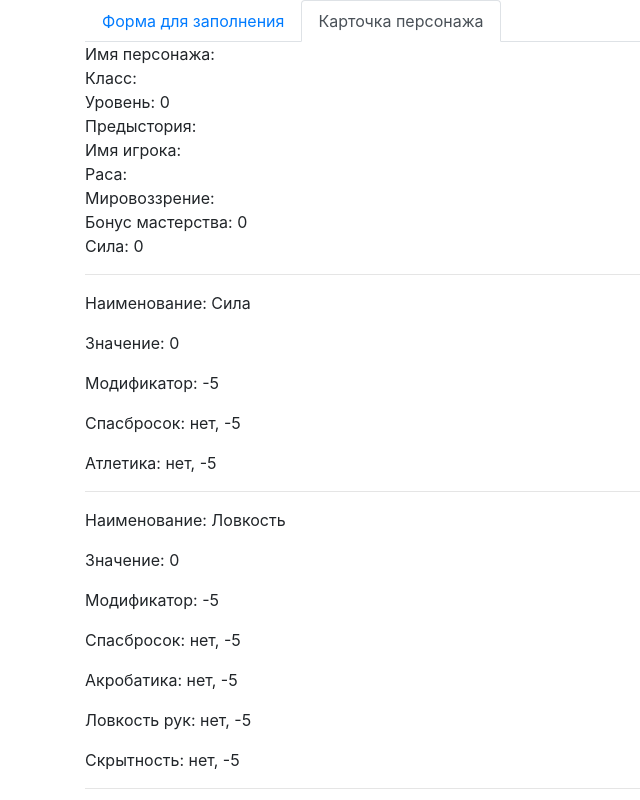
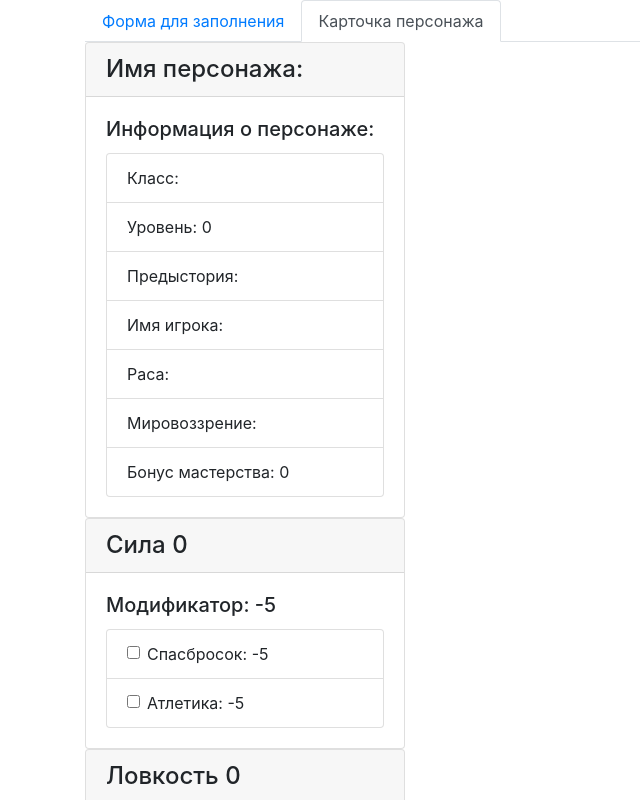
Before and after one commit to dashastik/dnd, a React (Create React App) app: page / in a window 1280 px wide. Both pictures are taken after a click on the tab "Карточка персонажа". Shown: the top 800 px of the page, without its empty margins (0-640 px from the left). Built offline with nearby package versions, Linux system fonts and the light colour scheme.

Commit message:
components refactored with bootstrap

```diff
--- a/src/Attribute.js
+++ b/src/Attribute.js
@@ -1,5 +1,6 @@
-import React, { Component } from "react";
-import { connect } from "react-redux";
+import React, { Component } from 'react'
+import { connect } from 'react-redux'
+import { Card, ListGroup, ListGroupItem, Form } from 'react-bootstrap';
 
 
 class Attribute extends Component {
@@ -12,19 +13,34 @@ class Attribute extends Component {
         const list = this.props.list
 
         return (
-            <div>
-                <p>Наименование: {this.props.label}</p>
-                <p>Значение: {paramValue} </p>
-                <p>Мoдификатор: {mod} </p>
-                <p>Спасбросок: {isSave ? "да" : "нет"}, {saveValue}</p>
-                <div>
-                    {list.map((item, i) => {
-                        const isCurrent = this.props[item.stateKey]
-                        const currentValue = isCurrent ? mod + masteryBonus : mod
-                        return <p key={i}>{item.label}: {isCurrent ? "да" : "нет"}, {currentValue}</p>
-                    })}
-                </div>
-            </div>
+            <Card style={{ width: '20rem' }}>
+                <Card.Header as="h4">{this.props.label} {paramValue}</Card.Header>
+                <Card.Body>
+                    <Card.Title as="h5"> Мoдификатор: {mod}</Card.Title>
+                    <ListGroup>
+                        <ListGroupItem>
+                            <Form.Check
+                                label={"Спасбросок: " + saveValue}
+                                type="checkbox"
+                                checked={isSave}
+                                readOnly
+                            />
+                        </ListGroupItem>
+                        {list.map((item, i) => {
+                            const isCurrent = this.props[item.stateKey]
+                            const currentValue = isCurrent ? mod + masteryBonus : mod
+                            return <ListGroupItem key={i}>
+                                <Form.Check
+                                    label={item.label + ": " + currentValue}
+                                    type="checkbox"
+                                    checked={isCurrent}
+                                    readOnly
+                                />
+                            </ListGroupItem>
+                        })}
+                    </ListGroup>
+                </Card.Body>
+            </Card>
         )
     }
 }
--- a/src/CardCharacter.js
+++ b/src/CardCharacter.js
@@ -1,49 +1,51 @@
 import React, { Component } from "react";
 import { connect } from "react-redux";
 import Attribute from './Attribute';
+import { Card, ListGroupItem } from "react-bootstrap";
+import { ListGroup } from "react-bootstrap";
 
 class CardCharacter extends Component {
 
     render() {
-        console.log(this.props);
-
         return (
             <div>
-                <div>
-                    Имя персонажа: {this.props.characterName}
-                </div>
-                <div>
+                <Card style={{ width: '20rem' }}>
+                    <Card.Header as="h4">Имя персонажа: {this.props.characterName}</Card.Header>
+                    <Card.Body>
+                        <Card.Title  as="h5">Информация о персонаже:</Card.Title>
+                        <ListGroup>
+                            <ListGroupItem>
                             Класс: {this.props.class}
-                </div>
-                <div>
+                            </ListGroupItem>
+                            <ListGroupItem>
                             Уровень: {this.props.level}
-                </div>
-                <div>
+                            </ListGroupItem>
+                            <ListGroupItem>
                             Предыстория: {this.props.background}
-                </div>
-                <div>
+                            </ListGroupItem>
+                            <ListGroupItem>
                             Имя игрока: {this.props.playerName}
-                </div>
-                <div>
+                            </ListGroupItem>
+                            <ListGroupItem>
                             Раса: {this.props.race}
-                </div>
-                <div>
+                            </ListGroupItem>
+                            <ListGroupItem>
                             Мировоззрение: {this.props.ideology}
-                </div>
-                <div>
+                            </ListGroupItem>
+                            <ListGroupItem>
                             Бонус мастерства: {this.props.masteryBonus}
-                </div>
-                <div>
-                    Сила: {this.props.strength}
-                </div>
-                <hr />
+                            </ListGroupItem>
+                        </ListGroup>
+                    </Card.Body>
+                </Card>
+
                 <Attribute
                     label="Сила"
                     paramKey="strength"
                     paramSave="strengthSave"
                     list={[{ label: "Атлетика", stateKey: "athletics" }]}
                 />
-                <hr />
+
                 <Attribute
                     label="Ловкость"
                     paramKey="dexterity"
@@ -54,13 +56,13 @@ class CardCharacter extends Component {
                         { label: "Скрытность", stateKey: "stealth" }
                     ]}
                 />
-                <hr />
+
                 <Attribute
                     label="Телосожение"
                     paramKey="construction"
                     paramSave="constructionSave"
                 />
-                <hr />
+
                 <Attribute
                     label="Интеллект"
                     paramKey="intelligence"
@@ -73,7 +75,7 @@ class CardCharacter extends Component {
                         { label: "Религия", stateKey: "religion" }
                     ]}
                 />
-                <hr />
+
                 <Attribute
                     label="Мудрость"
                     paramKey="wisdom"
@@ -86,7 +88,7 @@ class CardCharacter extends Component {
                         { label: "Уход за животными", stateKey: "animalHandling" }
                     ]}
                 />
-                <hr />
+
                 <Attribute
                     label="Харизма"
                     paramKey="charisma"
```
Lines whose indentation alone changed are shown as unchanged.
